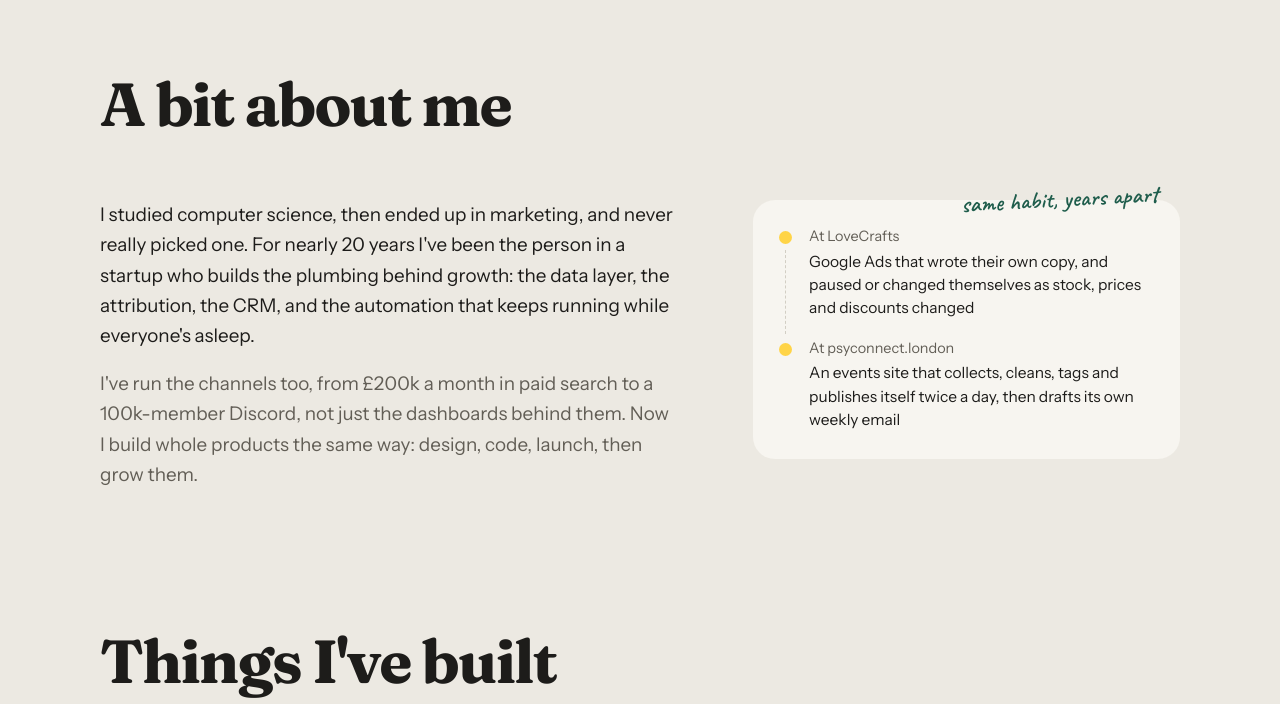
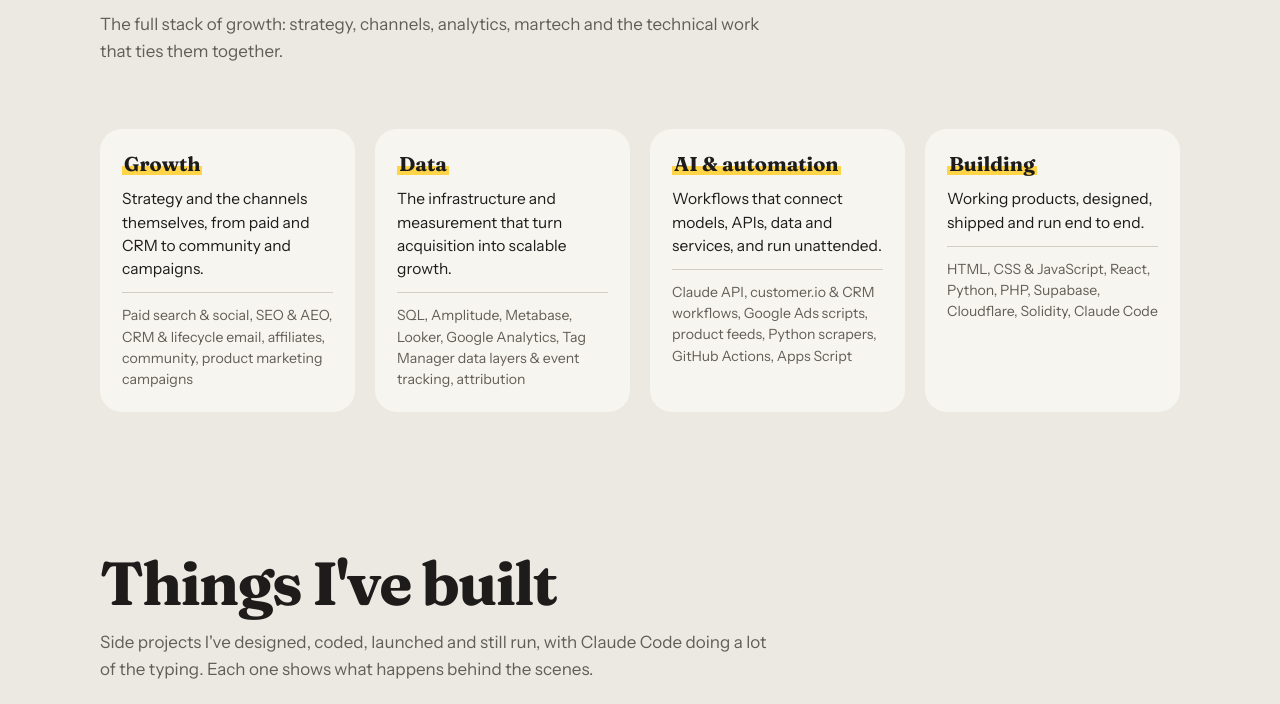
Before and after one commit to adampluck/personal-site, a plain HTML site: page index.html in a window 1280 px wide. Shown: the part 939-1643 px from the top of the page. Drawn offline with Linux system fonts and the light colour scheme.

Commit message:
Tighten hero and replace About with "What I do"
- Remove name from header; smaller headline and less space above it,
  so the project stickers sit above the fold
- Merge About and toolkit into one "What I do" section

Co-Authored-By: Claude Opus 5.5 <noreply@anthropic.com>

```diff
--- a/index.html
+++ b/index.html
@@ -18,7 +18,6 @@
 <body>
 
 <header class="top wrap">
-  <a class="mark" href="#top">Adam Pluck</a>
   <nav aria-label="Sections">
     <a href="#about">About</a>
     <a href="#built">Built</a>
@@ -60,21 +59,31 @@
 
   <section id="about" class="wrap section">
     <header class="section-head">
-      <h2>A bit about me</h2>
+      <h2>What I do</h2>
+      <p>The full stack of growth: strategy, channels, analytics, martech and the technical work that ties them together.</p>
+      <!-- TODO: "What I'm looking for" (role shape, stage, sector, setup) -->
     </header>
-    <div class="intro">
-      <div class="story">
-        <p>I studied computer science, then ended up in marketing, and never really picked one. For nearly 20 years I've been the person in a startup who builds the plumbing behind growth: the data layer, the attribution, the CRM, and the automation that keeps running while everyone's asleep.</p>
-        <p>I've run the channels too, from £200k a month in paid search to a 100k-member Discord, not just the dashboards behind them. Now I build whole products the same way: design, code, launch, then grow them.</p>
-        <!-- TODO: "What I'm looking for" (role shape, stage, sector, setup) goes here -->
+    <div class="kit">
+      <div>
+        <h3>Growth</h3>
+        <p>Strategy and the channels themselves, from paid and CRM to community and campaigns.</p>
+        <p class="tools">Paid search &amp; social, SEO &amp; AEO, CRM &amp; lifecycle email, affiliates, community, product marketing campaigns</p>
       </div>
-      <aside class="thread" aria-label="The same habit, years apart">
-        <p class="hand thread-note">same habit, years apart</p>
-        <ol>
-          <li><p class="when">At LoveCrafts</p><p>Google Ads that wrote their own copy, and paused or changed themselves as stock, prices and discounts changed</p></li>
-          <li><p class="when">At psyconnect.london</p><p>An events site that collects, cleans, tags and publishes itself twice a day, then drafts its own weekly email</p></li>
-        </ol>
-      </aside>
+      <div>
+        <h3>Data</h3>
+        <p>The infrastructure and measurement that turn acquisition into scalable growth.</p>
+        <p class="tools">SQL, Amplitude, Metabase, Looker, Google Analytics, Tag Manager data layers &amp; event tracking, attribution</p>
+      </div>
+      <div>
+        <h3>AI &amp; automation</h3>
+        <p>Workflows that connect models, APIs, data and services, and run unattended.</p>
+        <p class="tools">Claude API, customer.io &amp; CRM workflows, Google Ads scripts, product feeds, Python scrapers, GitHub Actions, Apps Script</p>
+      </div>
+      <div>
+        <h3>Building</h3>
+        <p>Working products, designed, shipped and run end to end.</p>
+        <p class="tools">HTML, CSS &amp; JavaScript, React, Python, PHP, Supabase, Cloudflare, Solidity, Claude Code</p>
+      </div>
     </div>
   </section>
 
@@ -314,30 +323,6 @@
     </ol>
   </section>
 
-  <section class="wrap section toolkit" aria-labelledby="kit-h">
-    <header class="section-head">
-      <h2 id="kit-h">What I work with</h2>
-    </header>
-    <div class="kit">
-      <div>
-        <h3>Growth</h3>
-        <p>Paid search &amp; social, SEO &amp; AEO, CRM &amp; lifecycle email, affiliates, community, product marketing campaigns</p>
-      </div>
-      <div>
-        <h3>Data</h3>
-        <p>SQL, Amplitude, Metabase, Looker, Google Analytics, Tag Manager data layers &amp; event tracking, attribution</p>
-      </div>
-      <div>
-        <h3>Automation</h3>
-        <p>customer.io &amp; CRM workflows, Google Ads scripts, product feeds, Python scrapers, GitHub Actions, Apps Script</p>
-      </div>
-      <div>
-        <h3>Building</h3>
-        <p>HTML, CSS &amp; JavaScript, React, Python, PHP, Supabase, Cloudflare, Solidity, Claude Code &amp; LLM tools</p>
-      </div>
-    </div>
-  </section>
-
   <section id="contact" class="wrap contact">
     <h2>Say hello</h2>
     <p>Happy to talk about growth roles, automation, or something you'd like built. The easiest way to reach me is on LinkedIn.</p>
--- a/style.css
+++ b/style.css
@@ -44,13 +44,8 @@ p { margin: 0; }
 
 /* ---------- Header ---------- */
 .top {
-  display: flex; justify-content: space-between; align-items: baseline;
+  display: flex; justify-content: flex-end; align-items: baseline;
   padding-top: 28px; padding-bottom: 8px;
-}
-.mark {
-  font: 700 1.2rem/1 var(--serif);
-  font-variation-settings: "SOFT" 100, "WONK" 1;
-  text-decoration: none;
 }
 .top nav { display: flex; gap: clamp(14px, 3vw, 28px); font-size: .95rem; font-weight: 500; }
 .top nav a { text-decoration: none; }
@@ -61,14 +56,14 @@ p { margin: 0; }
   display: grid;
   grid-template-columns: minmax(0, 1fr) auto;
   grid-template-areas: "text photo" "stickers stickers";
-  gap: clamp(32px, 5vw, 64px) clamp(32px, 6vw, 80px);
+  gap: clamp(28px, 3.5vw, 44px) clamp(32px, 6vw, 80px);
   align-items: center;
-  padding-top: clamp(48px, 9vw, 112px);
+  padding-top: clamp(16px, 3vw, 40px);
   padding-bottom: clamp(72px, 10vw, 136px);
 }
 .hero-text { grid-area: text; }
 .hero h1 {
-  font: 700 clamp(3rem, 8.4vw, 6.6rem)/.95 var(--serif);
+  font: 700 clamp(3rem, 7.2vw, 5.6rem)/.95 var(--serif);
   font-variation-settings: "SOFT" 100, "WONK" 1, "opsz" 144;
   letter-spacing: -.035em;
   max-width: 13ch;
@@ -373,32 +368,8 @@ p { margin: 0; }
   background: linear-gradient(transparent 58%, var(--sun) 58%, var(--sun) 92%, transparent 92%);
   padding: 0 2px;
 }
-.kit p { color: var(--muted); font-size: .95rem; }
-
-/* ---------- About ---------- */
-.intro {
-  display: grid; grid-template-columns: minmax(0, 1.35fr) minmax(0, 1fr);
-  gap: clamp(32px, 6vw, 80px); align-items: start;
-}
-.story p { max-width: 58ch; font-size: clamp(1.06rem, 1.5vw, 1.18rem); color: var(--muted); }
-.story p:first-child { color: var(--ink); }
-.story p + p { margin-top: 18px; }
-.thread { position: relative; background: var(--panel); border-radius: 22px; padding: 26px 26px 10px; }
-.thread-note {
-  position: absolute; top: -20px; right: 22px;
-  font-size: 1.5rem; color: var(--accent); transform: rotate(-3deg);
-}
-.thread ol { list-style: none; margin: 0; padding: 0; }
-.thread li { position: relative; padding: 0 0 18px 30px; font-size: .97rem; line-height: 1.5; }
-.thread li::before {
-  content: ""; position: absolute; left: 0; top: 5px;
-  width: 13px; height: 13px; border-radius: 50%; background: var(--sun);
-}
-.thread li:not(:last-child)::after {
-  content: ""; position: absolute; left: 6px; top: 24px; bottom: 4px;
-  border-left: 1.5px dashed var(--rule);
-}
-.thread .when { margin-bottom: 2px; }
+.kit p { font-size: .97rem; line-height: 1.5; }
+.kit .tools { margin-top: 12px; padding-top: 12px; border-top: 1px solid var(--rule); color: var(--muted); font-size: .88rem; }
 
 /* ---------- Contact ---------- */
 .contact {
@@ -422,8 +393,6 @@ p { margin: 0; }
   .media { position: static; }
   .smalls { grid-template-columns: 1fr; }
   .kit { grid-template-columns: repeat(2, minmax(0, 1fr)); }
-  .intro { grid-template-columns: 1fr; }
-  .thread { margin-top: 12px; }
 }
 
 @media (max-width: 640px) {
```
